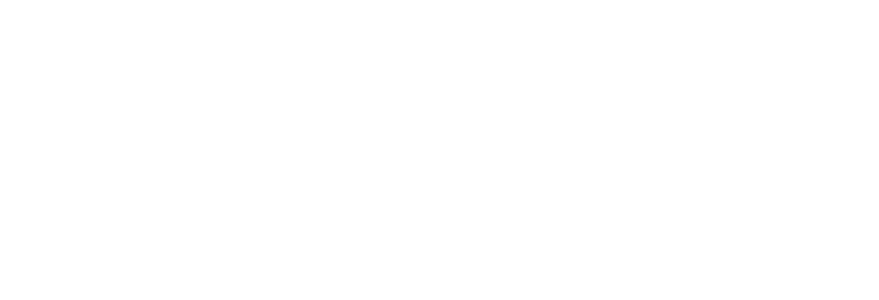
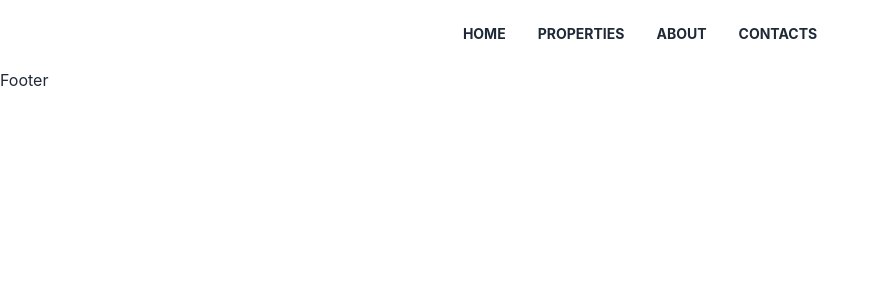
Before and after one commit to rakib4485/ghore-bahire-learning-client, a React (Create React App) app: page / in a window 1280 px wide. Shown: the top 300 px of the page, without its empty margins (0-879 px from the left). Built offline with nearby package versions, Linux system fonts and the light colour scheme.

Commit message:
main layout added

```diff
--- a/src/App.js
+++ b/src/App.js
@@ -1,4 +1,3 @@
-import logo from './logo.svg';
 import './App.css';
 import { RouterProvider } from 'react-router-dom';
 import router from './Routes/Routes';
--- a/src/Layout/Main/Main.js
+++ b/src/Layout/Main/Main.js
@@ -1,9 +1,14 @@
 import React from 'react';
+import Navbar from '../../Shared/Navbar/Navbar';
+import { Outlet } from 'react-router-dom';
+import Footer from '../../Shared/Footer/Footer';
 
 const Main = () => {
     return (
         <div>
-
+            <Navbar/>
+            <Outlet/>
+            <Footer/>
         </div>
     );
 };
```
